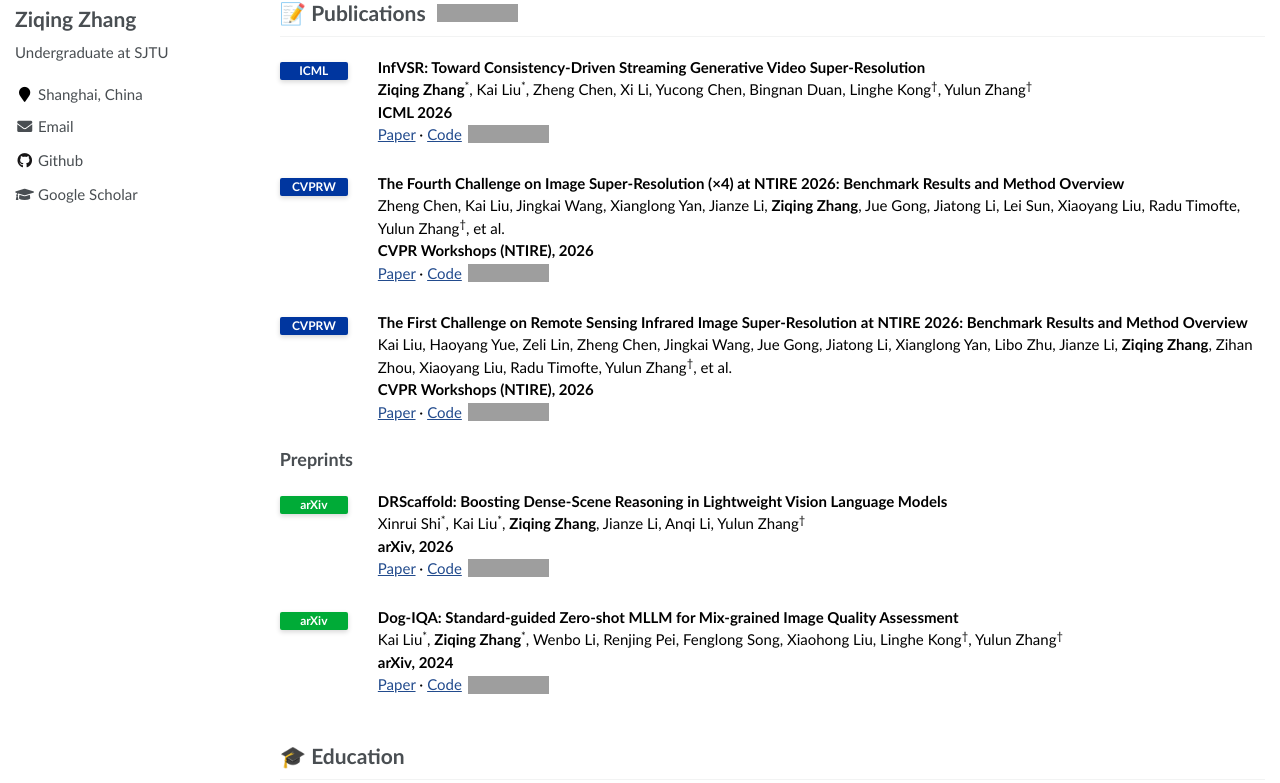
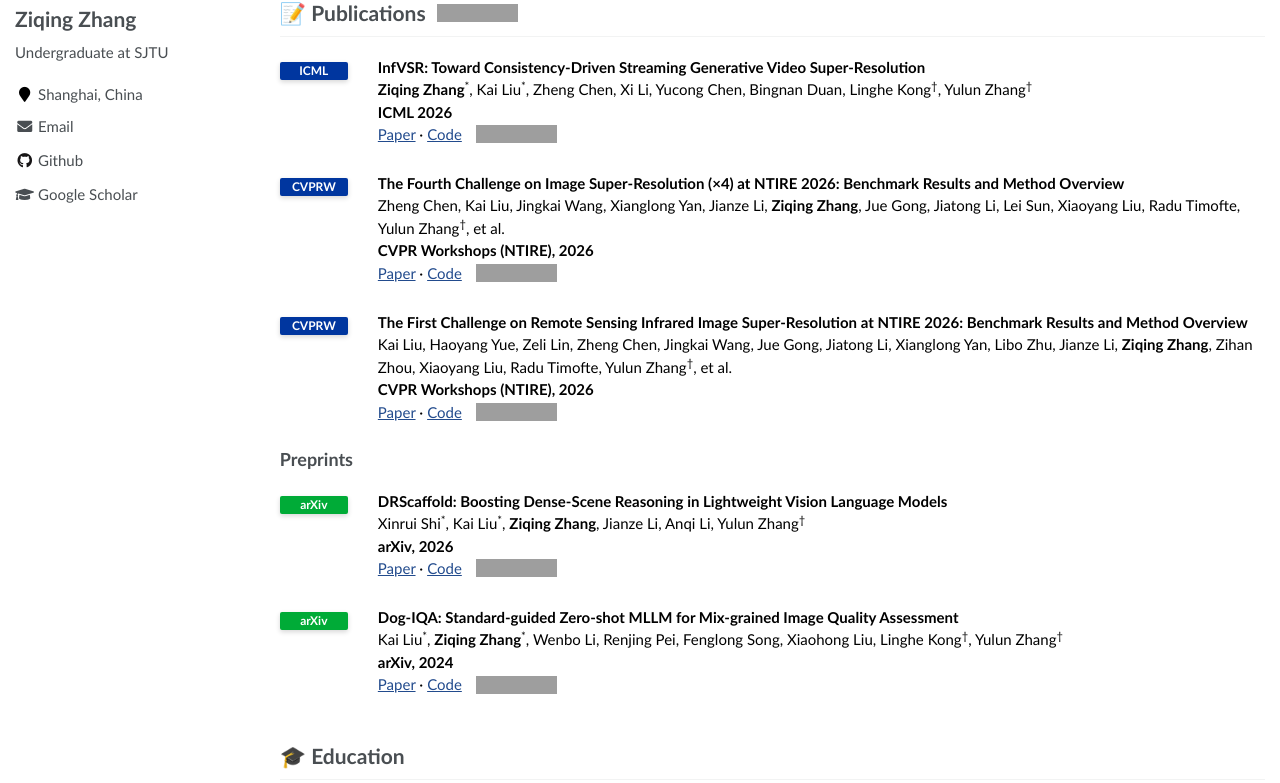
Before and after one commit to zzqingz/zzqingz.github.io, a Jekyll site: the page built from _pages/about.md, in a window 1280 px wide and 1400 px high. Shown: the part 270-1053 px from the top of the window. Built offline with Jekyll 4.4.1, drawn with Linux system fonts in a browser that asks for light colours; grey boxes are pictures that could not be loaded.

Commit message:
Match code-to-stars spacing to paper-to-code spacing

```diff
--- a/assets/css/main.scss
+++ b/assets/css/main.scss
@@ -167,7 +167,7 @@ h1:before, .anchor:before {
 .publication-code {
     display: inline-flex;
     align-items: center;
-    gap: 6px;
+    gap: 14px;
     vertical-align: baseline;
     .repo-stars {
         display: inline-flex;
```
